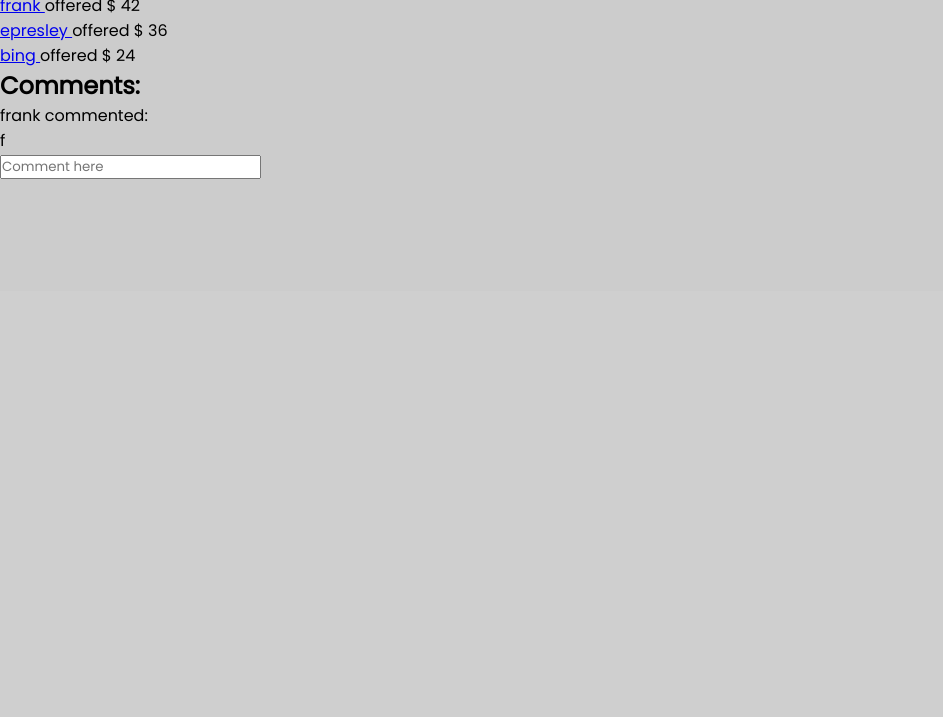
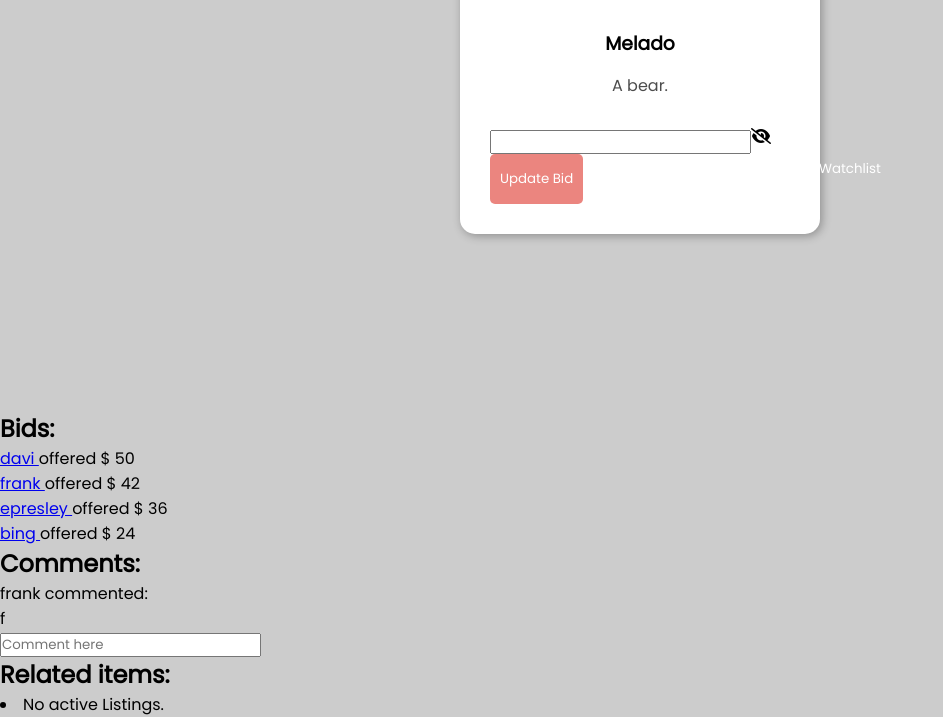
Before and after one commit to DaviNakamuraCardoso/cs50w, a Django app: page /1 in a window 1280 px wide. Shown: the part 509-1226 px from the top of the page, without its empty margins (0-943 px from the left). Before the commit the page ends 688 px from the top, so only its background shows below. Run offline with Django 3.2, Linux system fonts and the light colour scheme; a user stored in the database is signed in; data comes from the database, SQL or seed files in the repository; some libraries are stand-ins or nearby versions.

Commit message:
Project 02: Refactoring the HTML pages by including all the listing management in the layout file

```diff
--- a/04_SQL/commerce/auctions/templates/auctions/layout.html
+++ b/04_SQL/commerce/auctions/templates/auctions/layout.html
@@ -5,11 +5,13 @@
     <head>
         <title>{% block title %}Auctions{% endblock %}</title>
         <link rel="stylesheet" href="{% static 'auctions/styles.css' %}">
+        <link rel="stylesheet" href="{% static 'auctions/listings.css' %}">
         <link rel="icon" type="image/png" sizes="32x32" href="{% static 'auctions/icons/favicon-32x32.png' %}">
         <link rel="icon" type="image/png" sizes="96x96" href="{% static 'auctions/icons/favicon-96x96.png' %}">
         <link rel="icon" type="image/png" sizes="16x16" href="{% static 'auctions/icons/favicon-16x16.png' %}">
         <script src="{% static 'auctions/hamburger.js' %}"></script>
         <meta name="msapplication-TileImage" content="/ms-icon-144x144.png">
+        <script src="https://kit.fontawesome.com/f0d3ee0f06.js" crossorigin="anonymous"></script>
         {% block head %}
         {% endblock %}
 
@@ -62,7 +64,50 @@
                 {% endif %}
             </ul>
         </nav>
-        {% block body %}
-        {% endblock %}
+        <main>
+            {% block body %}
+            {% endblock %}
+    <div class="main">
+    {% for listing in listings %}
+        {% if not listing.is_closed %}
+            <div class="container">
+                <div  class="card">
+
+                        <div class="imgBx">
+                            <figure>
+                                {% if listing.image_url %}
+                                    <img width="240px" height="240px"src="{{ listing.image_url }}">
+                                {% else %}
+                                    <img width="240px" height="240px" src="{% static 'auctions/images/default.jpg' %}">
+
+                                {% endif %}
+                                <figcaption>{{ listing.title }}</figcaption>
+                            </figure>
+
+
+                        </div>
+                        <div class="content">
+                            <h2>{{ listing.title }}</h2>
+
+                            <p>{{ listing.description }}</p>
+                            <p>Auction by <a href="{% url 'user_page' listing.user.username %}">{{ listing.user.username }}</a></p>
+                            <p>Starting bid: ${{ listing.starting_bid }}</p>
+                            <p>Current bid: ${{ listing.current_bid }}</p>
+                            <a class="btn-submit" href="{% url 'listing' listing.id %}">
+                                See auction
+                            </a>
+
+                        </div>
+
+                </div>
+            </div>
+        {% endif %}
+        {% empty %}
+        <li>No active Listings.</li>
+
+    {% endfor %}
+   </div>
+
+        </main>
     </body>
 </html>
--- a/04_SQL/commerce/auctions/templates/auctions/listing.html
+++ b/04_SQL/commerce/auctions/templates/auctions/listing.html
@@ -1,5 +1,8 @@
 {% extends "auctions/layout.html" %}
-
+{% load static %}
+{% block head %}
+<link rel="stylesheet" href="{% static 'auctions/auction.css' %}">
+{% endblock %}
 {% block body %}
 
 {% if message %}
@@ -20,7 +23,61 @@
 
 
 {% endif %}
-<h1>{{ listing.title }}</h1>
+<div class="listing-container">
+    <div class="listing-card">
+        <div class="head">
+
+        </div>
+        <div class="product">
+            {% if listing.image_url %}
+                <img src="{{listing.image_url}}" width=200px height=auto>
+            {% else %}
+                <img src="{% static 'auctions/images/default.jpg'%}">
+            {% endif %}
+
+        </div>
+        <div class="text">
+            <div class="title">
+                <h3>{{ listing.title }}</h3>
+                <p>{{ listing.description }}</p>
+            </div>
+
+        </div>
+        <div class="footer">
+
+            <!-- Make bids -->
+            <div class="action">
+                {% if request.user.username == listing.user.username %}
+
+
+                {% elif not listing.is_closed  %}
+                    {% if user_bid is None %}
+                    <form action="{% url 'listing' listing.id %}" method="post">
+                        {% csrf_token %}
+                        <input class="text-box" type="number" name="add_bid" min="{{listing.current_bid}}">
+                        <input class="bid-btn" type="submit" value="Make Bid">
+
+                    </form>
+                    {% else %}
+                        <form action="{% url 'listing' listing.id %}" method="post">
+                            {% csrf_token %}
+
+                            <input class="text-box" type="number" name="updated_bid" placeholder="{{bid.bid}}" min="{{bid.bid}}">
+                            <input class="bid-btn" type="submit" value="Update Bid">
+
+                        </form>
+
+
+
+                    {% endif %}
+
+                {% endif %}
+
+
+            </div>
+
+            <!-- Add Watchlist -->
+            <div class="cart">
                 {% if listing.user.id == request.user.id %}
                     {% if not listing.is_closed %}
                     <form action="{% url 'listing' listing.id %}" method="post">
@@ -29,78 +86,31 @@
                     </form>
                     {% endif %}
 
-
                 {% else %}
                     {% if user in non_watchers %}
                         <form action="{% url 'listing' listing.id %}" method="post">
                             {% csrf_token %}
-            <input type="submit" name="add_watchlist" value="Add Watchlist">
+                            <i class="fas fa-eye"><input class="watch" type="submit" name="add_watchlist" value="Add Watchlist"></i>
                         </form>
                     {% else %}
                         <form action="{% url 'listing' listing.id %}" method="post">
                             {% csrf_token %}
-            <input type="submit" name="remove_watchlist" value="Remove Watchlist">
+                            <i class="fas fa-eye-slash"><input class="watch" type="submit" name="remove_watchlist" value="Remove Watchlist"></i>
                         </form>
                     {% endif %}
                 {% endif %}
 
+            </div>
+
+        </div>
 
 
-
-<h2>Auction by {{ listing.user.username}}</h2>
-    <ul>
-        <li>
-            Start bid: ${{ listing.starting_bid}}
-        </li>
-
-        <li>
-            Description:
-            <p>{{ listing.description }}</p>
-        </li>
-
-        <li>
-            {% if listing.category %}
-                Category: {{listing.category}}
-            {% endif %}
-        </li>
-        <li>
-
-            {% if listing.image_url %}
-                Image:
-                <img src="{{listing.image_url}}" width=200px height=auto>
-            {% endif %}
-
-        </li>
-
-        <li>
-            Current Bid: ${{listing.current_bid}}
-        </li>
-        <li>
-            Current Winner: {{listing.winner}}
-        </li>
-
-
-    </ul>
+    </div>
+</div>
 
 
 
 
-
-
-{% if request.user.username == listing.user.username %}
-
-
-{% elif not listing.is_closed  %}
-    {% if user_bid is None %}
-    <form action="{% url 'listing' listing.id %}" method="post">
-        {% csrf_token %}
-        <input type="number" name="add_bid" min="{{listing.current_bid}}">
-        <input type="submit" value="Make Bid">
-
-    </form>
-    {% endif %}
-
-{% endif %}
 
 <h2>Bids:</h2>
 <ul>
@@ -113,19 +123,9 @@
             offered $
                 {{ bid.bid }}
 
-            {% if bid.user.username == request.user.username and not listing.is_closed %}
-            <form action="{% url 'listing' listing.id %}" method="post">
-                {% csrf_token %}
-
-                <input type="number" name="updated_bid" placeholder="{{bid.bid}}" min="{{bid.bid}}">
-                <input type="submit" value="Update Bid">
-
-            </form>
 
 
 
-
-            {% endif %}
         </li>
 
     {% empty %}
@@ -155,4 +155,6 @@
     <input type="text" name="new_comment" placeholder="Comment here">
 </form>
 
+<h2>Related items:</h2>
+
 {% endblock %}
```
Also changed, not shown: 04_SQL/commerce/auctions/templates/auctions/bids.html (+0 -26 lines), 04_SQL/commerce/auctions/templates/auctions/index.html (+9 -37 lines), 04_SQL/commerce/auctions/templates/auctions/user_page.html (+25 -28 lines), 04_SQL/commerce/auctions/templates/auctions/watchlist.html (+0 -22 lines), 04_SQL/commerce/auctions/static/auctions/images/default.jpg (added). Lines whose indentation alone changed are shown as unchanged.
